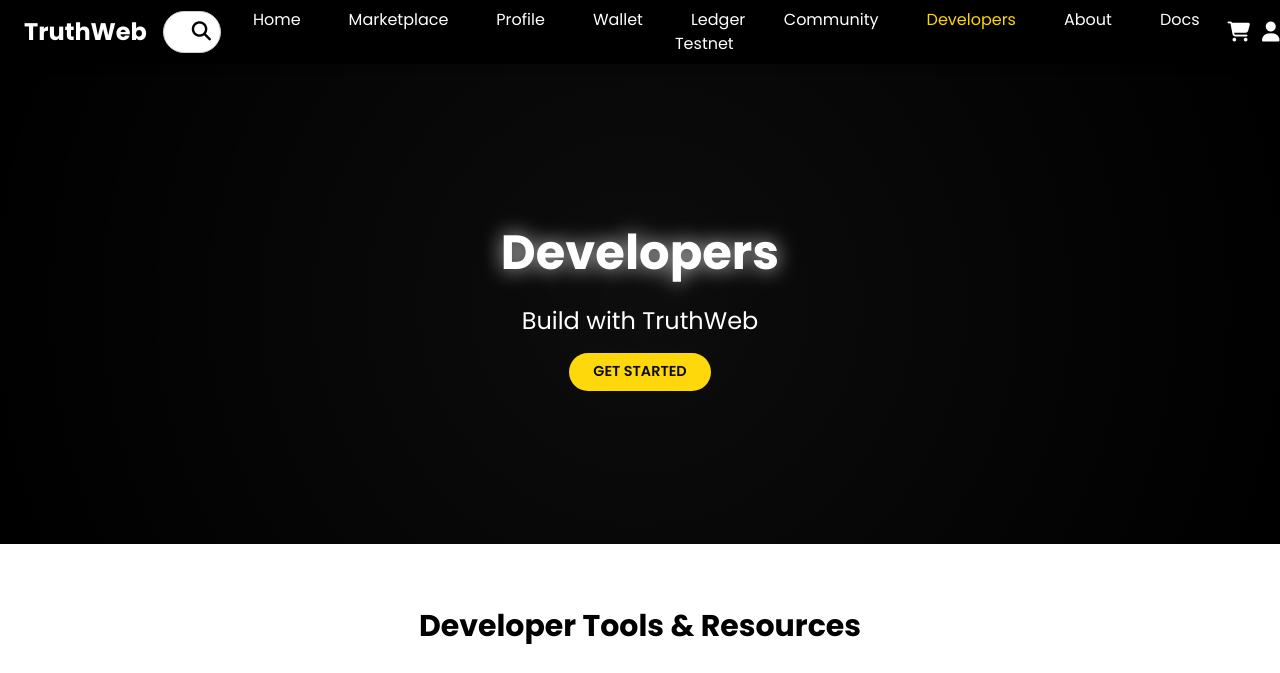
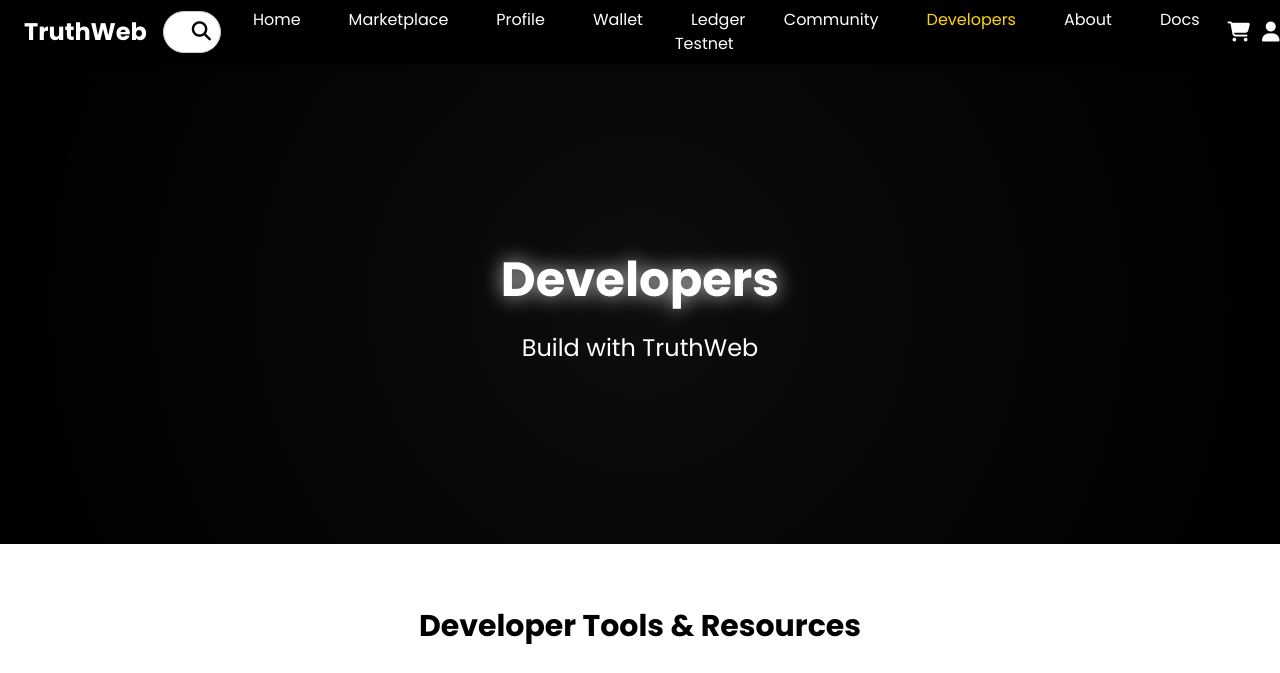
Before and after one commit to TruthWebDev1/test, a plain HTML site: page developers.html in a window 1280 px wide. Shown: the top 673 px of the page. Drawn offline with nearby package versions, Linux system fonts and the light colour scheme; a script that the page names is missing.

Commit message:
Update developers.html

```diff
--- a/developers.html
+++ b/developers.html
@@ -445,7 +445,7 @@
         <section class="hero">
             <h1 class="glow-text">Developers</h1>
             <p class="text-xl mt-4 md:text-2xl">Build with TruthWeb</p>
-            <button id="pi-auth-btn" class="btn accent mt-4">Get Started</button>
+
         </section>
         <section id="developer-resources" class="py-16 px-4">
             <h2 class="section-title text-3xl font-bold text-center mb-8">Developer Tools & Resources</h2>
```
